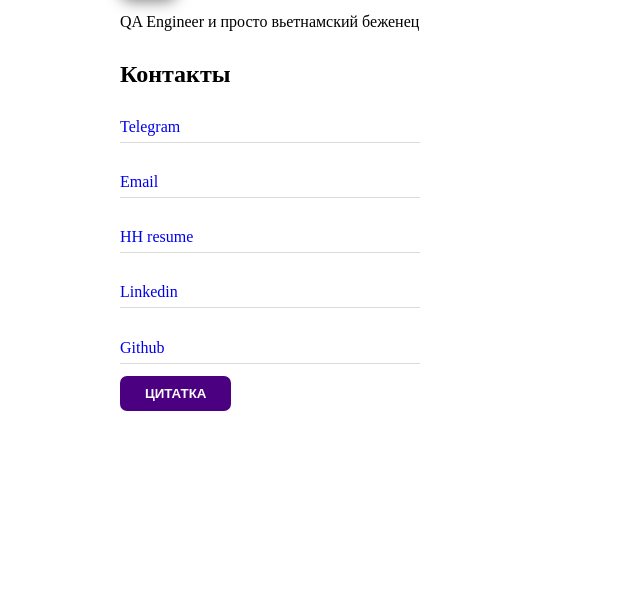
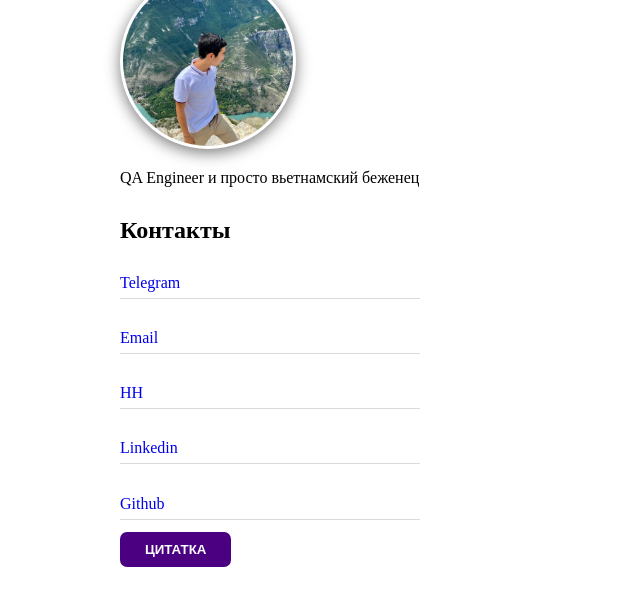
Before and after one commit to NechromEN/webtest, a plain HTML site: page index.html in a window 1280 px wide. Shown: the part 108-714 px from the top of the page, without its empty margins (0-640 px from the left). Drawn offline with Linux system fonts and the light colour scheme.

Commit message:
addphoto

```diff
--- a/index.html
+++ b/index.html
@@ -25,7 +25,7 @@
 				<br>
 				<a href="mailto:bovaev.i@yandex.ru">Email</a>
 				<br>
-				<a href="резюме">HH resume</a>
+				<a href="резюме">HH</a>
 				<br>
 				<a href=" линк ">Linkedin</a>
 				<br>
```
Also changed, not shown: me2.png (added).
